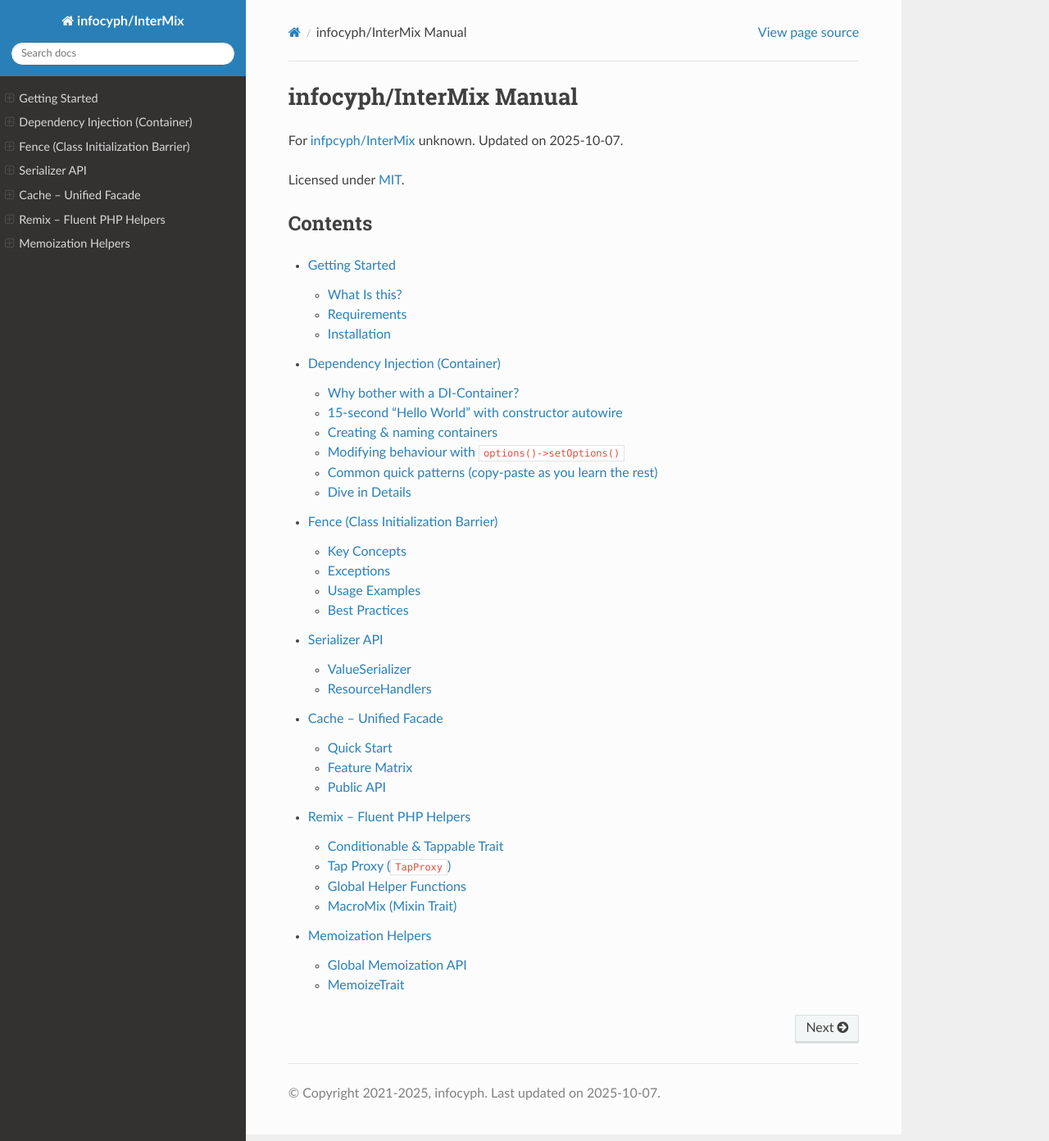
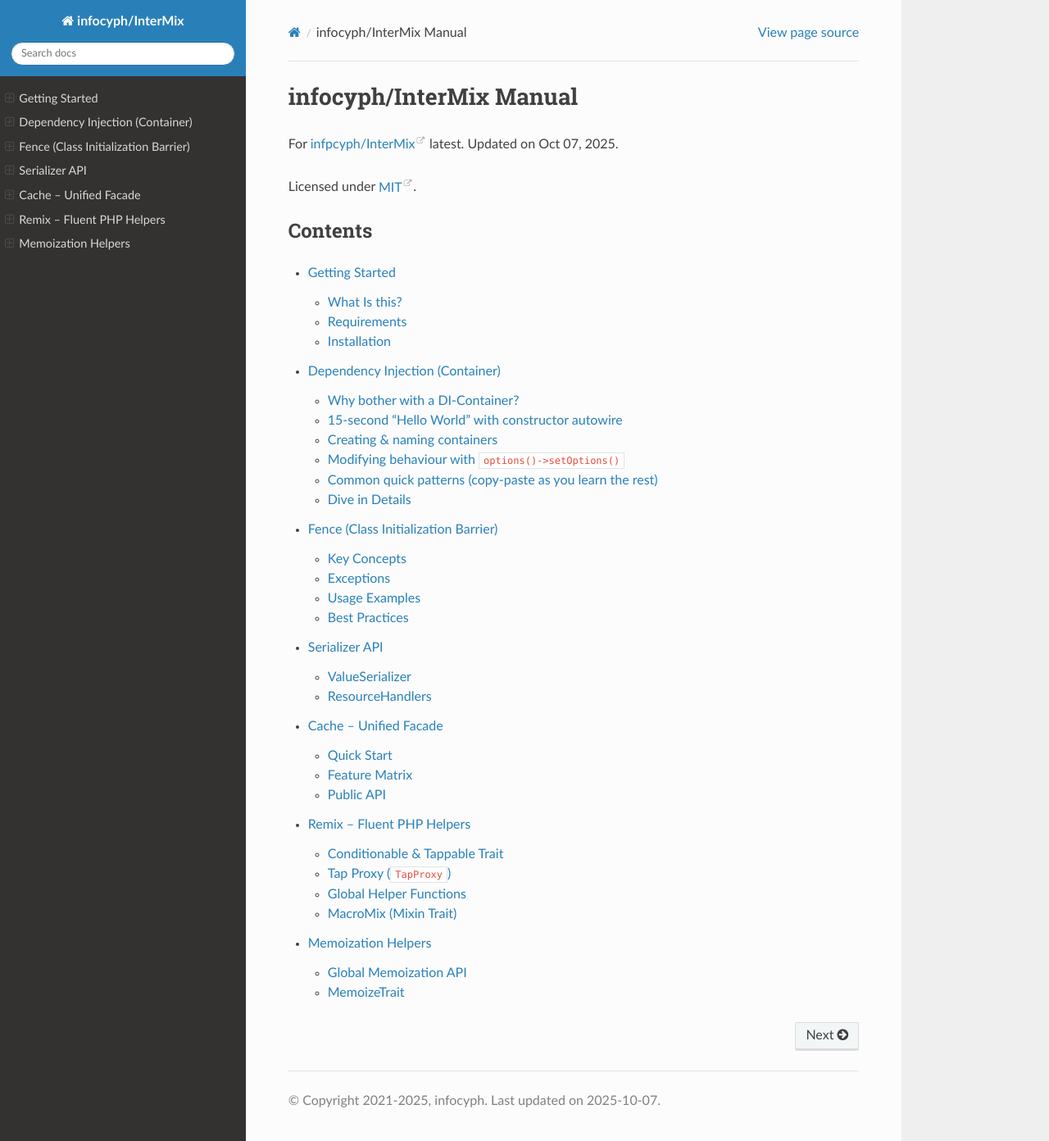
Before and after one commit to infocyph/InterMix, a Sphinx documentation site: the page built from docs/index.rst, in a window 1280 px wide and 1392 px high. Shown: the whole window at 82% size. Built offline with Sphinx 7.4.7 and the Read the Docs theme 3.1.0, drawn with Linux system fonts in a browser that asks for light colours; some of the changed lines change nothing that is shown.

Commit message:
feat(rtd): updated

```diff
--- a/docs/conf.py
+++ b/docs/conf.py
@@ -1,109 +1,100 @@
-# Configuration file for the Sphinx documentation builder.
-#
-# This file only contains a selection of the most common options. For a full
-# list see the documentation:
-# https://www.sphinx-doc.org/en/master/usage/configuration.html
+# docs/conf.py — InterMix (updated for Sphinx 8.x / Python 3.13)
+from __future__ import annotations
+import os, datetime
+from subprocess import Popen, PIPE
 
-# -- Path setup --------------------------------------------------------------
+project   = "infocyph/InterMix"
+author    = "A. B. M. Mahmudul Hasan"
+year_now  = datetime.date.today().strftime("%Y")
+copyright = f"2021-{year_now}, infocyph"
 
-# If extensions (or modules to document with autodoc) are in another directory,
-# add these directories to sys.path here. If the directory is relative to the
-# documentation root, use os.path.abspath to make it absolute, like shown here.
+def get_version() -> str:
+    if os.environ.get("READTHEDOCS") == "True":
+        v = os.environ.get("READTHEDOCS_VERSION")
+        if v:
+            return v
+    try:
+        pipe = Popen("git rev-parse --abbrev-ref HEAD", stdout=PIPE, shell=True, universal_newlines=True)
+        v = (pipe.stdout.read() or "").strip()
+        return v or "latest"
+    except Exception:
+        return "latest"
 
-import os
-import sphinx_rtd_theme
-import sys
-import datetime
+version = get_version()
+release = version
+language = "en"
+root_doc = "index"  # Sphinx 8
 
 from pygments.lexers.web import PhpLexer
 from sphinx.highlighting import lexers
-from subprocess import Popen, PIPE
+highlight_language = "php"
+lexers["php"]             = PhpLexer(startinline=True)
+lexers["php-annotations"] = PhpLexer(startinline=True)
 
-def get_version():
-    if os.environ.get('READTHEDOCS') == 'True':
-        return os.environ.get('READTHEDOCS_VERSION')
-
-    pipe = Popen('git branch | grep \*', stdout=PIPE, shell=True, universal_newlines=True)
-    version = pipe.stdout.read()
-
-    if version:
-        return version[2:]
-    else:
-        return 'unknown'
-
-
-# -- Project information -----------------------------------------------------
-
-project = 'infocyph/InterMix'
-copyright = '2021-{year}, infocyph'.format(year = datetime.date.today().strftime('%Y'))
-author = 'A. B. M. Mahmudul Hasan'
-
-version = get_version().strip()
-release = version
-
-today = datetime.date.today().strftime('%Y-%m-%d')
-
-
-# -- General configuration ---------------------------------------------------
-
-master_doc = 'index'
-highlight_language = 'php'
-
-# enable highlighting for PHP code not between ``<?php ... ?>`` by default
-lexers['php'] = PhpLexer(startinline=True)
-lexers['php-annotations'] = PhpLexer(startinline=True)
-
-# Add any Sphinx extension module names here, as strings. They can be
-# extensions coming with Sphinx (named 'sphinx.ext.*') or your custom
-# ones.
 extensions = [
-    'sphinx.ext.autodoc',
-    'sphinx.ext.todo',
-    'sphinxcontrib.phpdomain',
-    'myst_parser'
+    "myst_parser",
+    "sphinx.ext.autodoc",
+    "sphinx.ext.todo",
+    "sphinx.ext.napoleon",
+    "sphinx.ext.autosectionlabel",
+    "sphinx.ext.intersphinx",
+    "sphinx_copybutton",
+    "sphinx_design",
+    "sphinxcontrib.phpdomain",
+    "sphinx.ext.extlinks",
 ]
 
-# Add any paths that contain templates here, relative to this directory.
-templates_path = ['_templates']
+myst_enable_extensions = [
+    "colon_fence",
+    "deflist",
+    "attrs_block",
+    "attrs_inline",
+    "tasklist",
+    "fieldlist",
+    "linkify",
+]
+myst_heading_anchors = 3
 
-# List of patterns, relative to source directory, that match files and
-# directories to ignore when looking for source files.
-# This pattern also affects html_static_path and html_extra_path.
-exclude_patterns = ['_build', 'Thumbs.db', '.DS_Store']
+autodoc_default_options = {
+    "members": True,
+    "undoc-members": True,
+    "show-inheritance": True,
+}
+napoleon_google_docstring = True
+napoleon_numpy_docstring  = False
 
-pygments_style = 'sphinx'
+intersphinx_mapping = {
+    "python": ("https://docs.python.org/3", None),
+}
 
+extlinks = {
+    "php": ("https://www.php.net/%s", "%s"),
+}
 
-# -- Options for HTML output -------------------------------------------------
-
-# The theme to use for HTML and HTML Help pages.  See the documentation for
-# a list of builtin themes.
-#
 html_theme = "sphinx_rtd_theme"
 html_theme_options = {
-    'collapse_navigation': False,
-    'display_version': False
+    "collapse_navigation": False,
+    "sticky_navigation": True,
+    "navigation_depth": 3,
+    "logo_only": False,
+    "style_external_links": True,
+    "display_version": False,
 }
+templates_path   = ["_templates"]
+html_static_path = ["_static"]
+html_css_files   = ["theme.css"]
+html_title       = f"infocyph/InterMix {version} Manual"
 html_show_sourcelink = True
-html_last_updated_fmt = '%Y-%m-%d'
+html_show_sphinx    = False
+html_last_updated_fmt = "%Y-%m-%d"
 
-# Enable PDF metadata (optional, not critical)
-latex_engine = 'xelatex'
+latex_engine = "xelatex"
 latex_elements = {
-    'papersize': 'a4paper',
-    'pointsize': '11pt',
-    'preamble': '',
-    'figure_align': 'H',
+    "papersize": "a4paper",
+    "pointsize": "11pt",
+    "preamble": "",
+    "figure_align": "H",
 }
-# Add any paths that contain custom static files (such as style sheets) here,
-# relative to this directory. They are copied after the builtin static files,
-# so a file named "default.css" will overwrite the builtin "default.css".
-html_static_path = ['_static']
-
-html_title = "infocyph/InterMix %s Manual" % get_version()
-html_show_sphinx = False
-
-htmlhelp_basename = 'infocyph-intermix-doc'
 
 html_context = {
     "display_github": False,
@@ -113,7 +104,6 @@
     "conf_py_path": "/docs/",
 }
 
-current_year = datetime.date.today().strftime('%Y')
-rst_prolog = """
-.. |current_year| replace:: {0}
-""".format(current_year)
+rst_prolog = f"""
+.. |current_year| replace:: {year_now}
+"""
```
Also changed, not shown: docs/requirements.txt (+7 -4 lines), .readthedocs.yaml.
